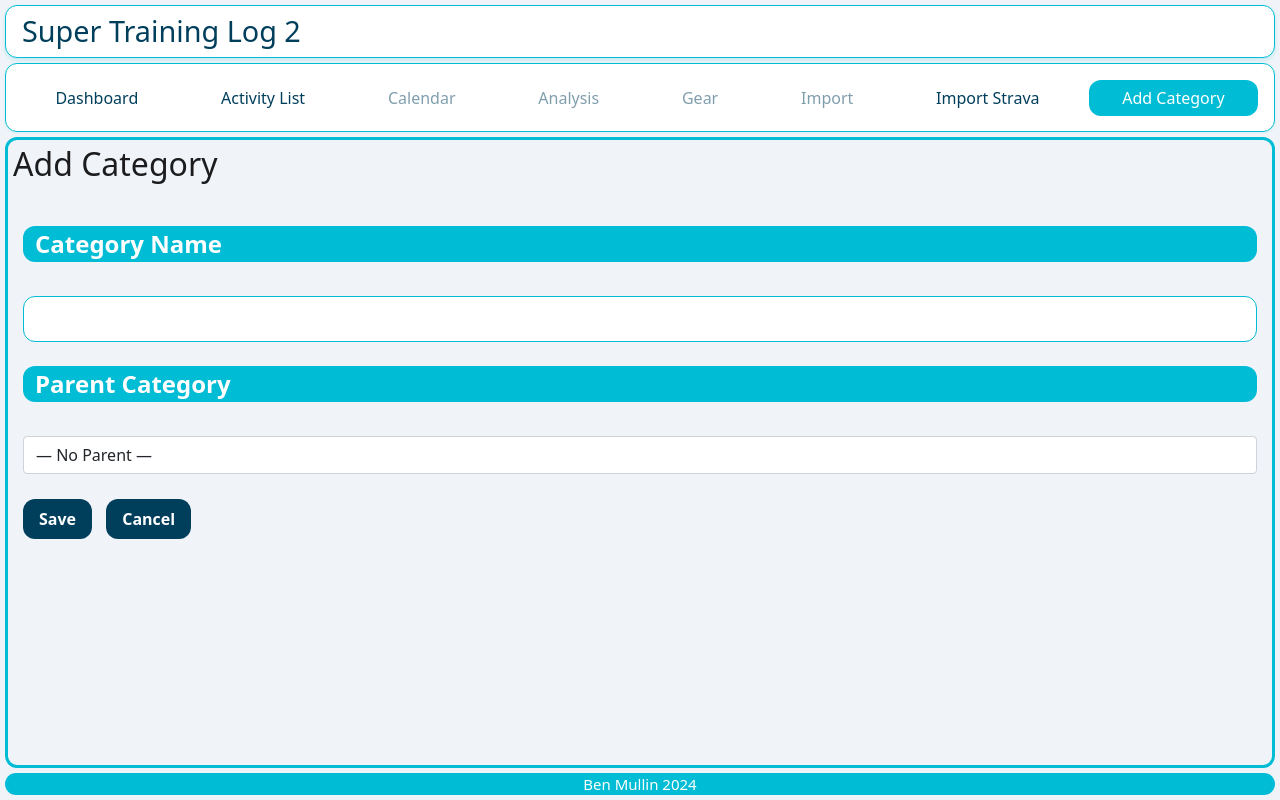
After one commit to btmullin/supertl2, a Flask app: page /addcategory in a window 1280 px wide. The commit adds this page. Run offline with Flask 3, Linux system fonts and the light colour scheme; parts of the project's set-up code (start-up, migrations or seed data) failed here and were passed over.

Commit message:
Adding a form to add a category.

```diff
--- /dev/null
+++ b/apps/backend/app/forms/CategoryForm.py
@@ -0,0 +1,9 @@
+from flask_wtf import FlaskForm
+from wtforms import StringField, SelectField, SubmitField
+from wtforms.validators import DataRequired, Optional
+
+class CategoryForm(FlaskForm):
+    name = StringField("Category Name", validators=[DataRequired()])
+    parent_id = SelectField("Parent Category", coerce=int, validators=[Optional()])
+    submit = SubmitField("Save")
+    cancel = SubmitField("Cancel")
--- /dev/null
+++ b/apps/backend/app/templates/add_category.html
@@ -0,0 +1,23 @@
+{% extends "base.html" %}
+{% block content %}
+
+<div class="whole-body">
+    <h2>Add Category</h2>
+    <div class="section">
+        <form method="POST">
+            {{ form.hidden_tag() }}
+            <div>
+                {{ form.name.label }}<br>
+                {{ form.name(class="form-control") }}
+            </div>
+            <div>
+                {{ form.parent_id.label }}<br>
+                {{ form.parent_id(class="form-control") }}
+            </div>
+            {{ form.submit() }}
+            {{ form.cancel(formnovalidate=True) }}
+        </form>
+    </div>
+</div>
+
+{% endblock %}
--- a/apps/backend/app/templates/menubar.html
+++ b/apps/backend/app/templates/menubar.html
@@ -49,5 +49,9 @@
             <a class="nav-link {{ 'active' if current_path == url_for('views.import_strava') else '' }}"
                href="{{ url_for('views.import_strava') }}">Import Strava</a>
         </li>
-    </ul>
+        <li class="nav-item">
+          <a class="nav-link {{ 'active' if current_path == url_for('views.add_category') else '' }}"
+             href="{{ url_for('views.add_category') }}">Add Category</a>
+      </li>
+  </ul>
 {% endmacro %}
--- a/apps/backend/app/views.py
+++ b/apps/backend/app/views.py
@@ -20,6 +20,7 @@ from sqlalchemy import func, text
 from app.db.db import import_strava_data
 from .forms import ImportSummaryForm
 from .forms.EditExtraForm import EditExtraForm
+from .forms.CategoryForm import CategoryForm
 from .models import StravaActivity, WorkoutType, TrainingLogData, Category
 from .db.base import sqla_db
 
@@ -295,3 +296,34 @@ def activitylist():
     total_pages = (total + PER_PAGE - 1) // PER_PAGE
 
     return render_template("activitylist.html", activities=activities, page=page, total_pages=total_pages)
+
+@views.route("/addcategory", methods=["GET", "POST"])
+def add_category():
+    form = CategoryForm()
+    category_paths = sqla_db.session.execute(text("""
+        WITH RECURSIVE category_path(id, name, parent_id, full_path) AS (
+            SELECT id, name, parent_id, name
+            FROM Category
+            WHERE parent_id IS NULL
+            UNION ALL
+            SELECT c.id, c.name, c.parent_id, cp.full_path || ' : ' || c.name
+            FROM Category c
+            JOIN category_path cp ON c.parent_id = cp.id
+        )
+        SELECT id, full_path FROM category_path
+        ORDER BY full_path
+    """)).fetchall()
+    form.parent_id.choices = [(0, "— No Parent —")] + [(row.id, row.full_path) for row in category_paths]
+
+    if "cancel" in request.form:
+        return redirect(url_for("views.dashboard"))
+
+    if form.validate_on_submit():
+        parent_id = form.parent_id.data or None
+        new_cat = Category(name=form.name.data, parent_id=parent_id)
+        sqla_db.session.add(new_cat)
+        sqla_db.session.commit()
+        flash("Category added.")
+        return redirect(url_for("views.dashboard"))
+
+    return render_template("add_category.html", form=form)
```
